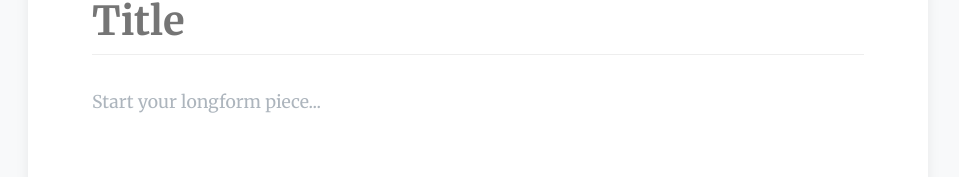
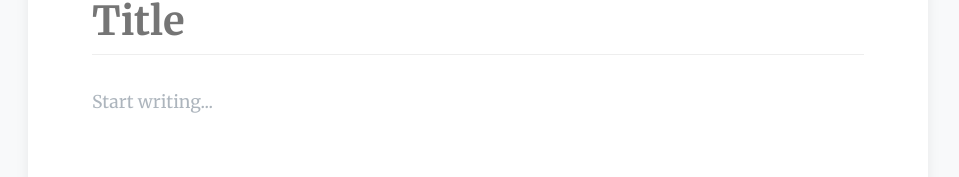
Before and after one commit to vyakart/uddesa, a React (Vite) app: page /diary/4 in a window 1280 px wide. Shown: the part 140-317 px from the top of the page, without its empty margins (162-1121 px from the left). Built offline with nearby package versions, Linux system fonts and the light colour scheme.

Commit message:
refactor: Memoize Tiptap editor extensions and simplify diary entry database query.

```diff
--- a/src/components/Diaries/AcademicPapers.tsx
+++ b/src/components/Diaries/AcademicPapers.tsx
@@ -12,18 +12,20 @@ export const AcademicPapers: React.FC = () => {
     const [activeModal, setActiveModal] = useState<'citation' | 'math' | null>(null);
     const [modalInput, setModalInput] = useState('');
 
+    const extensions = React.useMemo(() => [
+        StarterKit,
+        Placeholder.configure({
+            placeholder: 'Start your academic paper...',
+        }),
+    ], []);
+
     const editor = useEditor({
-        extensions: [
-            StarterKit,
-            Placeholder.configure({
-                placeholder: 'Start your academic paper...',
-            }),
-        ],
+        extensions,
         content: '',
         onUpdate: ({ editor }) => {
             save(editor.getHTML());
         },
-    });
+    }, []);
 
     useEffect(() => {
         if (!editor) return;
--- a/src/components/Diaries/Drafts.tsx
+++ b/src/components/Diaries/Drafts.tsx
@@ -3,7 +3,7 @@ import { useNavigate } from 'react-router-dom';
 import { useEditor, EditorContent } from '@tiptap/react';
 import StarterKit from '@tiptap/starter-kit';
 import Placeholder from '@tiptap/extension-placeholder';
-import TextStyle from '@tiptap/extension-text-style';
+import { TextStyle } from '@tiptap/extension-text-style';
 import FontFamily from '@tiptap/extension-font-family';
 import { db } from '../../db/db';
 import { useLock } from '../../hooks/useLock';
@@ -15,20 +15,22 @@ export const Drafts: React.FC = () => {
     const [font, setFont] = useState('Inter');
     const { isLocked, showUnlock, hasPasskey, setShowUnlock, setPasskey, unlock } = useLock('3');
 
+    const extensions = React.useMemo(() => [
+        StarterKit,
+        Placeholder.configure({
+            placeholder: 'Start drafting...',
+        }),
+        TextStyle,
+        FontFamily,
+    ], []);
+
     const editor = useEditor({
-        extensions: [
-            StarterKit,
-            Placeholder.configure({
-                placeholder: 'Start drafting...',
-            }),
-            TextStyle,
-            FontFamily,
-        ],
+        extensions,
         content: '',
         onUpdate: ({ editor }) => {
             save(editor.getHTML());
         },
-    });
+    }, []);
 
     useEffect(() => {
         if (!editor) return;
--- a/src/components/Diaries/LongDrafts.tsx
+++ b/src/components/Diaries/LongDrafts.tsx
@@ -13,19 +13,21 @@ export const LongDrafts: React.FC = () => {
     const [title, setTitle] = useState('');
     const [isSketchOpen, setIsSketchOpen] = useState(false);
 
+    const extensions = React.useMemo(() => [
+        StarterKit,
+        Placeholder.configure({
+            placeholder: 'Start writing...',
+        }),
+        Image,
+    ], []);
+
     const editor = useEditor({
-        extensions: [
-            StarterKit,
-            Image,
-            Placeholder.configure({
-                placeholder: 'Start your longform piece...',
-            }),
-        ],
+        extensions,
         content: '',
         onUpdate: ({ editor }) => {
             save(editor.getHTML());
         },
-    });
+    }, []);
 
     useEffect(() => {
         if (!editor) return;
--- a/src/components/Diaries/PersonalDiary.tsx
+++ b/src/components/Diaries/PersonalDiary.tsx
@@ -13,31 +13,27 @@ export const PersonalDiary: React.FC = () => {
   const [passkey, setPasskey] = useState('');
   const [showUnlock, setShowUnlock] = useState(false);
 
+  const extensions = React.useMemo(() => [
+    StarterKit,
+    Placeholder.configure({
+      placeholder: 'Dear Diary...',
+    }),
+  ], []);
+
   const editor = useEditor({
-    extensions: [
-      StarterKit,
-      Placeholder.configure({
-        placeholder: 'Dear Diary...',
-      }),
-    ],
+    extensions,
     content: '',
     onUpdate: ({ editor }) => {
       save(editor.getHTML());
     },
-  });
+  }, []);
 
   // Load content for date
   useEffect(() => {
     if (!editor) return;
 
     // Simple key: diaryId-date
-    const entryId = `2-${date}`;
-    db.entries.where('diaryId').equals('2').and(e => {
-      // This is a bit hacky for query, better to use a compound index or just filter
-      // But for now, let's just load the last entry for this diary and see if we can improve structure
-      // Actually, let's just use the '2' diaryId and filter by date in memory or key
-      return true;
-    }).toArray().then(entries => {
+    db.entries.where('diaryId').equals('2').toArray().then(entries => {
       // Find entry for this date
       // We need a better schema for date-based retrieval, but let's stick to simple for MVP
       // We'll store date in the title for now or a separate field if we changed schema
```
